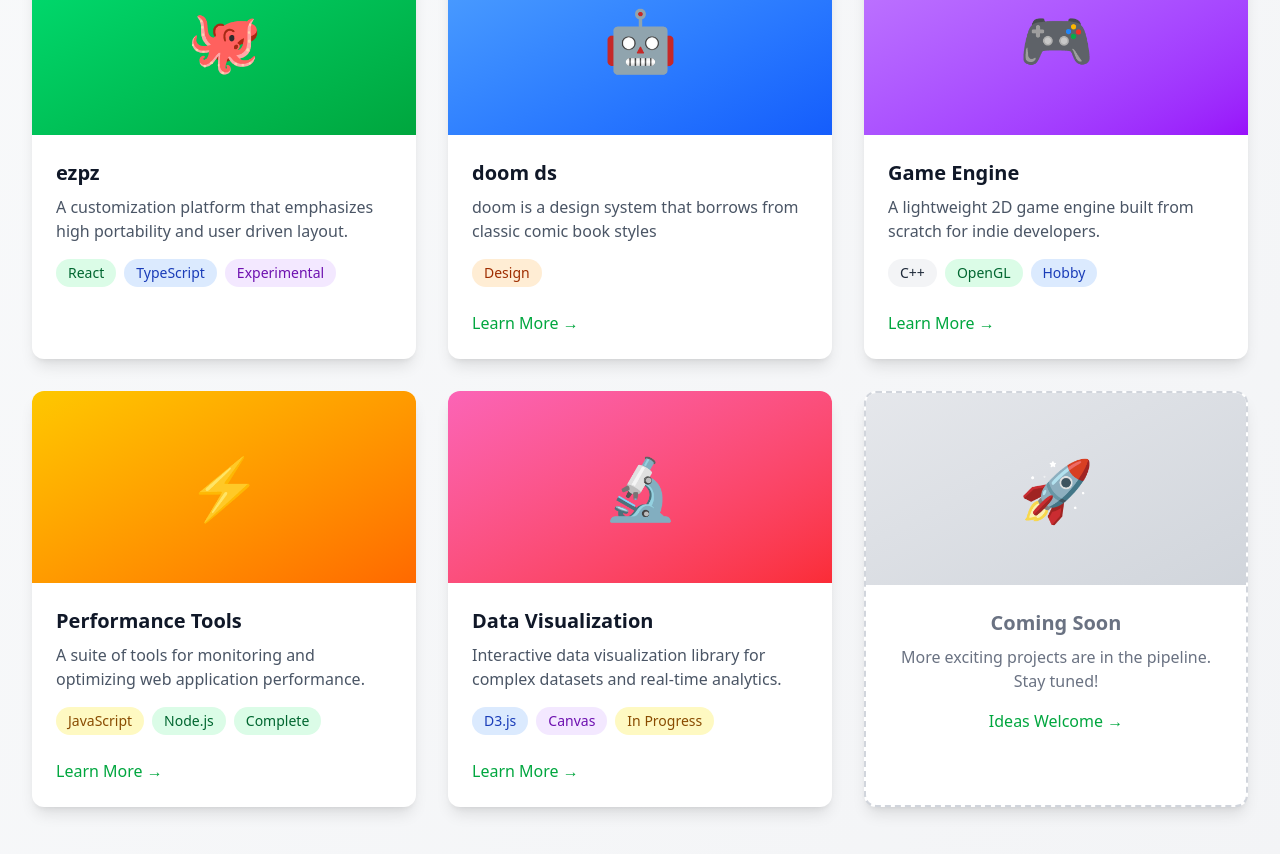
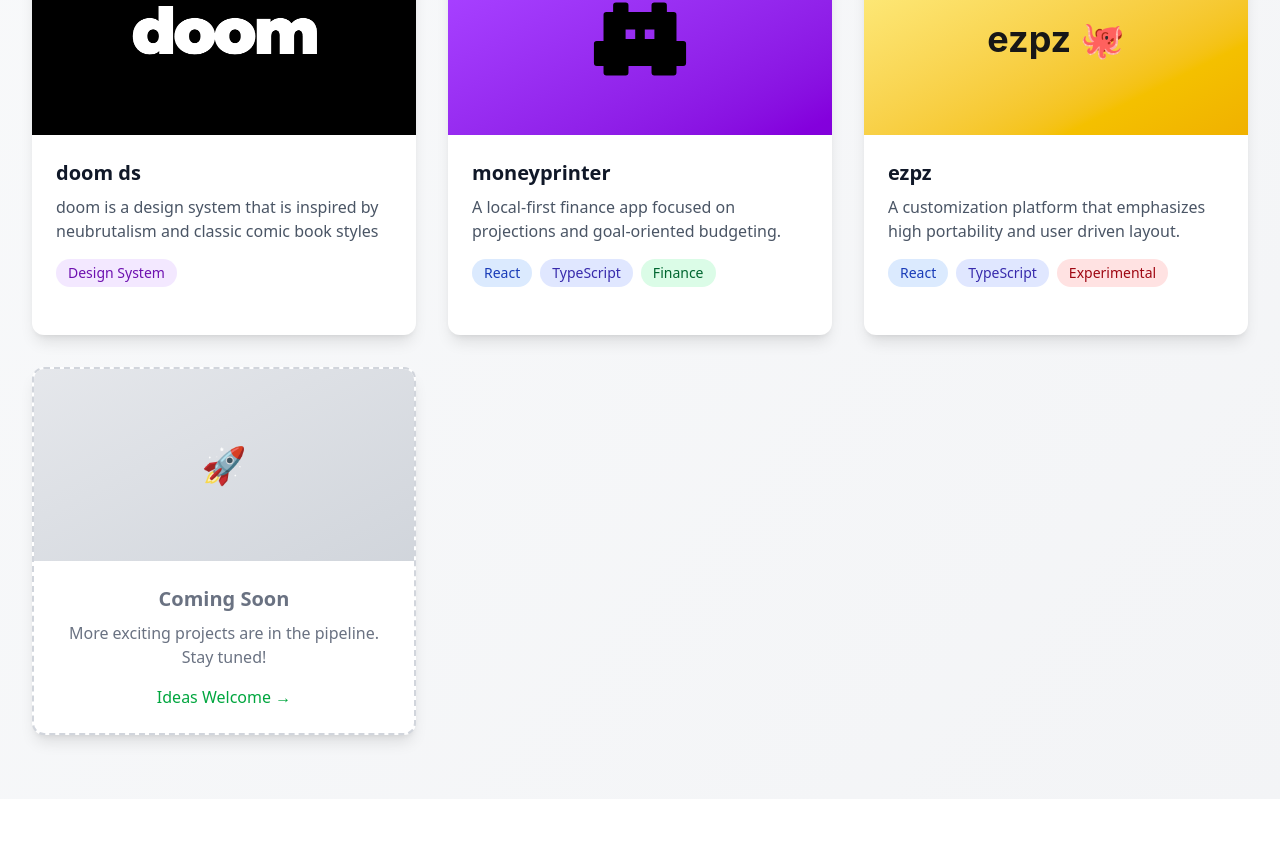
Before and after one commit to ornelasEduardo/digitalkaiju, a Next.js app: page /labs in a window 1280 px wide. Shown: the part 680-1534 px from the top of the page. After the commit the page ends 1479 px from the top, so only its background shows below. Built offline with nearby package versions, Linux system fonts and the light colour scheme.

Commit message:
Adds current projects we're working on and relevant links

```diff
--- a/app/labs/page.tsx
+++ b/app/labs/page.tsx
@@ -6,7 +6,7 @@ import projectsData from "../../data/projects.json";
 export const metadata: Metadata = {
   title: "DigitalKaiju Labs - R&D Projects",
   description:
-    "A home for all our R&D and hobby projects. Where we experiment, build, and break things in the name of innovation.",
+    "A collection of side projects and experiments we're passionate about. Just building things we like.",
 };
 
 function tagClass(tag: ProjectTag): string {
@@ -22,6 +22,8 @@ function tagClass(tag: ProjectTag): string {
     red: "bg-red-100 text-red-800 dark:bg-red-900 dark:text-red-200",
     yellow:
       "bg-yellow-100 text-yellow-800 dark:bg-yellow-900 dark:text-yellow-200",
+    indigo:
+      "bg-indigo-100 text-indigo-800 dark:bg-indigo-900 dark:text-indigo-200",
     gray: "bg-gray-100 text-gray-800 dark:bg-gray-700 dark:text-gray-200",
   } as const;
   return `${base} ${light[color]}`;
@@ -74,8 +76,8 @@ export default function LabsPage() {
             digitalkaiju labs
           </h1>
           <p className="text-xl sm:text-2xl text-gray-600 dark:text-gray-300 mb-8 max-w-3xl mx-auto">
-            A home for all our R&D and hobby projects. Where we experiment,
-            build, and break things in the name of innovation.
+            A collection of side projects and experiments we're passionate
+            about. Just building things we like and seeing where they go.
           </p>
           <div className="flex flex-col sm:flex-row gap-4 justify-center">
             <a
@@ -109,11 +111,27 @@ export default function LabsPage() {
                     className="bg-white dark:bg-gray-800 rounded-xl shadow-lg hover:shadow-xl transition-shadow duration-300 overflow-hidden border-2 border-dashed border-gray-300 dark:border-gray-600"
                   >
                     <div
-                      className={`h-48 bg-gradient-to-br ${gradientClass(
-                        item
-                      )} flex items-center justify-center`}
+                      className={`h-48 relative overflow-hidden ${
+                        item.image && !item.image.url.endsWith(".svg")
+                          ? "bg-gray-100 dark:bg-gray-900"
+                          : `bg-gradient-to-br ${gradientClass(item)}`
+                      } flex items-center justify-center`}
                     >
-                      <div className="text-6xl">{item.icon}</div>
+                      {item.image ? (
+                        <img
+                          src={item.image.url}
+                          alt={item.title}
+                          className="w-full h-full object-contain"
+                          style={{ transform: `scale(${item.image.config?.zoom ?? 1})` }}
+                        />
+                      ) : (
+                        <div
+                          className="text-4xl font-bold"
+                          style={{ fontFamily: 'Inter, system-ui, Avenir, Helvetica, Arial, sans-serif' }}
+                        >
+                          {item.icon}
+                        </div>
+                      )}
                     </div>
                     <div className="p-6 text-center">
                       <h3 className="text-xl font-semibold mb-2 text-gray-500 dark:text-gray-400">
@@ -135,11 +153,27 @@ export default function LabsPage() {
                   className="bg-white dark:bg-gray-800 rounded-xl shadow-lg hover:shadow-xl transition-shadow duration-300 overflow-hidden"
                 >
                   <div
-                    className={`h-48 bg-gradient-to-br ${gradientClass(
-                      item
-                    )} flex items-center justify-center`}
+                    className={`h-48 relative overflow-hidden ${
+                      item.image && !item.image.url.endsWith(".svg")
+                        ? "bg-gray-100 dark:bg-gray-900"
+                        : `bg-gradient-to-br ${gradientClass(item)}`
+                    } flex items-center justify-center`}
                   >
-                    <div className="text-6xl">{item.icon}</div>
+                    {item.image ? (
+                      <img
+                        src={item.image.url}
+                        alt={item.title}
+                        className="w-full h-full object-contain"
+                        style={{ transform: `scale(${item.image.config?.zoom ?? 1})` }}
+                      />
+                    ) : (
+                      <div
+                        className="text-4xl font-bold"
+                        style={{ fontFamily: 'Inter, system-ui, Avenir, Helvetica, Arial, sans-serif' }}
+                      >
+                        {item.icon}
+                      </div>
+                    )}
                   </div>
                   <div className="p-6">
                     <h3 className="text-xl font-semibold mb-2 text-gray-900 dark:text-white">
@@ -165,6 +199,8 @@ export default function LabsPage() {
                             <a
                               key={`${href}+${label}`}
                               href={href}
+                              target="_blank"
+                              rel="noopener noreferrer"
                               className="text-green-600 hover:text-green-700 font-medium"
                               dangerouslySetInnerHTML={{
                                 __html: label,
--- a/app/labs/types.ts
+++ b/app/labs/types.ts
@@ -5,6 +5,7 @@ export type TagColor =
   | "orange"
   | "red"
   | "yellow"
+  | "indigo"
   | "gray";
 
 export interface ProjectTag {
@@ -24,6 +25,12 @@ export interface ProjectItem {
   gradient?: [string, string];
   tags?: ProjectTag[];
   links?: ProjectLink[];
+  image?: {
+    url: string;
+    config?: {
+      zoom?: number;
+    };
+  };
   comingSoon?: boolean;
 }
 
--- a/data/projects.json
+++ b/data/projects.json
@@ -1,14 +1,60 @@
 {
   "projects": [
     {
+      "title": "doom ds",
+      "description": "doom is a design system that is inspired by neubrutalism and classic comic book styles",
+      "icon": "🤖",
+      "image": {
+        "url": "/projects/doom.png",
+        "config": {
+          "zoom": 2.5
+        }
+      },
+      "gradient": ["from-black", "to-gray-800"],
+      "tags": [{ "label": "Design System", "color": "purple" }],
+      "links": [
+        {
+          "href": "https://github.com/ornelasEduardo/doom",
+          "label": "<i class=\"fa-brands fa-github fa-xl\"></i>"
+        },
+        {
+          "href": "https://www.doom.design",
+          "label": "<i class=\"fa-solid fa-globe fa-xl\"></i>"
+        }
+      ]
+    },
+    {
+      "title": "moneyprinter",
+      "description": "A local-first finance app focused on projections and goal-oriented budgeting.",
+      "icon": "💸",
+      "image": {
+        "url": "/projects/moneyprinter.svg",
+        "config": {
+          "zoom": 0.5
+        }
+      },
+      "gradient": ["from-purple-500", "to-purple-700"],
+      "tags": [
+        { "label": "React", "color": "blue" },
+        { "label": "TypeScript", "color": "indigo" },
+        { "label": "Finance", "color": "green" }
+      ],
+      "links": [
+        {
+          "href": "https://github.com/ornelasEduardo/moneyprinter",
+          "label": "<i class=\"fa-brands fa-github fa-xl\"></i>"
+        }
+      ]
+    },
+    {
       "title": "ezpz",
       "description": "A customization platform that emphasizes high portability and user driven layout.",
-      "icon": "🐙",
-      "gradient": ["from-green-400", "to-green-600"],
+      "icon": "ezpz 🐙",
+      "gradient": ["from-yellow-200", "to-yellow-500"],
       "tags": [
-        { "label": "React", "color": "green" },
-        { "label": "TypeScript", "color": "blue" },
-        { "label": "Experimental", "color": "purple" }
+        { "label": "React", "color": "blue" },
+        { "label": "TypeScript", "color": "indigo" },
+        { "label": "Experimental", "color": "red" }
       ],
       "links": [
         {
@@ -22,50 +68,6 @@
       ]
     },
     {
-      "title": "doom ds",
-      "description": "doom is a design system that borrows from classic comic book styles",
-      "icon": "🤖",
-      "gradient": ["from-blue-400", "to-blue-600"],
-      "tags": [{ "label": "Design", "color": "orange" }],
-      "links": [{ "href": "#", "label": "Learn More →" }]
-    },
-    {
-      "title": "Game Engine",
-      "description": "A lightweight 2D game engine built from scratch for indie developers.",
-      "icon": "🎮",
-      "gradient": ["from-purple-400", "to-purple-600"],
-      "tags": [
-        { "label": "C++", "color": "gray" },
-        { "label": "OpenGL", "color": "green" },
-        { "label": "Hobby", "color": "blue" }
-      ],
-      "links": [{ "href": "#", "label": "Learn More →" }]
-    },
-    {
-      "title": "Performance Tools",
-      "description": "A suite of tools for monitoring and optimizing web application performance.",
-      "icon": "⚡",
-      "gradient": ["from-yellow-400", "to-orange-500"],
-      "tags": [
-        { "label": "JavaScript", "color": "yellow" },
-        { "label": "Node.js", "color": "green" },
-        { "label": "Complete", "color": "green" }
-      ],
-      "links": [{ "href": "#", "label": "Learn More →" }]
-    },
-    {
-      "title": "Data Visualization",
-      "description": "Interactive data visualization library for complex datasets and real-time analytics.",
-      "icon": "🔬",
-      "gradient": ["from-pink-400", "to-red-500"],
-      "tags": [
-        { "label": "D3.js", "color": "blue" },
-        { "label": "Canvas", "color": "purple" },
-        { "label": "In Progress", "color": "yellow" }
-      ],
-      "links": [{ "href": "#", "label": "Learn More →" }]
-    },
-    {
       "title": "Coming Soon",
       "description": "More exciting projects are in the pipeline. Stay tuned!",
       "icon": "🚀",
```
Also changed, not shown: public/projects/doom.png (added), public/projects/moneyprinter.svg (added).
